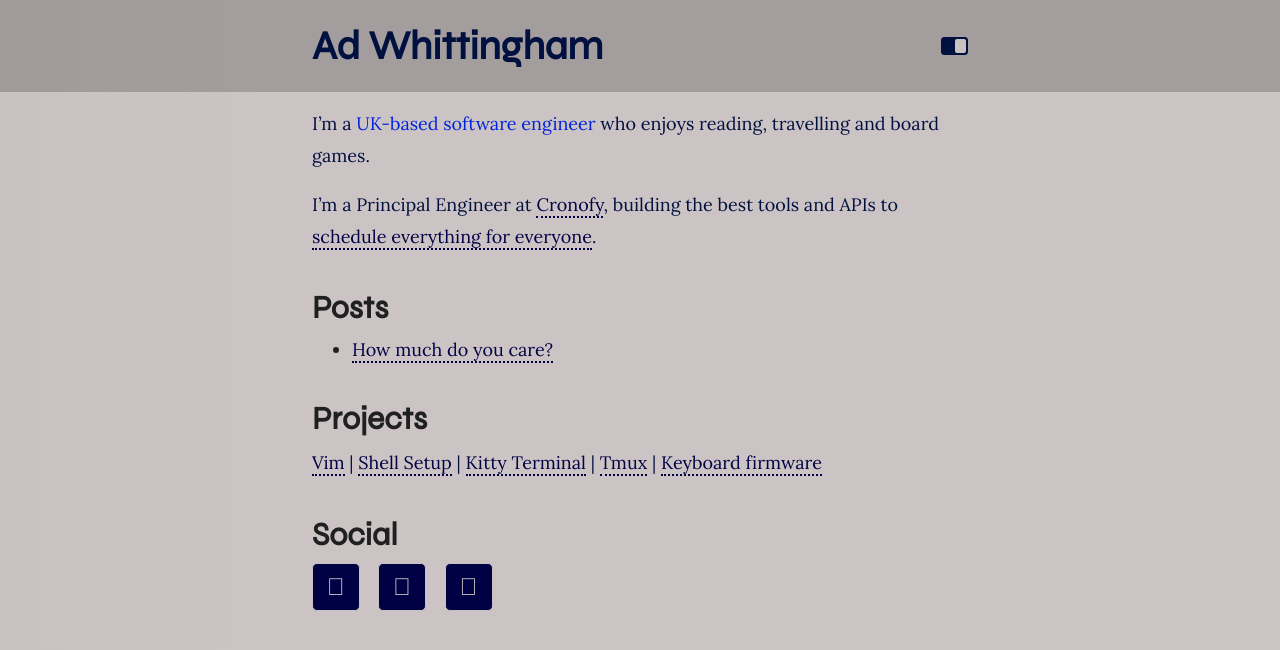
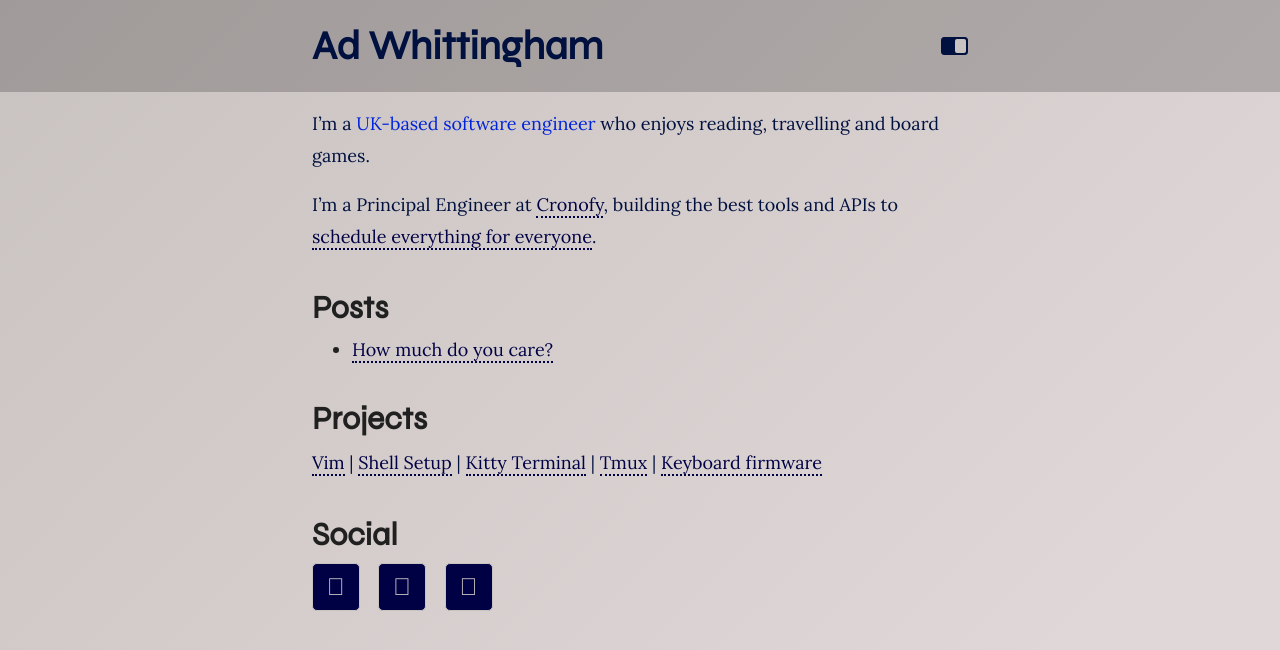
Before and after one commit to AdamWhittingham/personal-site, a Jekyll site: the page built from index.md, in a window 1280 px wide. Shown: the top 650 px of the page. Built offline with Jekyll 4.4.1, drawn with Linux system fonts in a browser that asks for light colours; nearby versions of some CDN libraries.

Commit message:
Background gradient updates

```diff
--- a/_sass/_colors.scss
+++ b/_sass/_colors.scss
@@ -4,7 +4,7 @@
 }
 
 body {
-  --background: linear-gradient(0deg, rgba(2,0,36,1) 0%, rgba(3,3,66,1) 20%);
+  --background: linear-gradient(45deg, rgba(2,0,36,1) 0%, rgba(3,3,66,1) 100%);
   --back: var(--back-dark);
   --text: #FFFFFF;
   --headings: #00FF60;
@@ -16,7 +16,7 @@ body {
 }
 
 body.light {
-  --background: linear-gradient(90deg, rgba(200,194,192,1) 0%, rgba(204,196,196,1) 20%);
+  --background: linear-gradient(135deg, rgba(200, 194, 192, 1) 0%, rgba(224, 216, 216, 1) 80%);
   --back: var(--back-light);
   --text: #00103F;
   --headings: #202020;
--- a/_sass/_layout.scss
+++ b/_sass/_layout.scss
@@ -71,6 +71,10 @@ header{
   }
 }
 
+body.light header nav.main a:hover {
+  color: var(--emphasis);
+}
+
 .content{
   @include content;
 }
```
